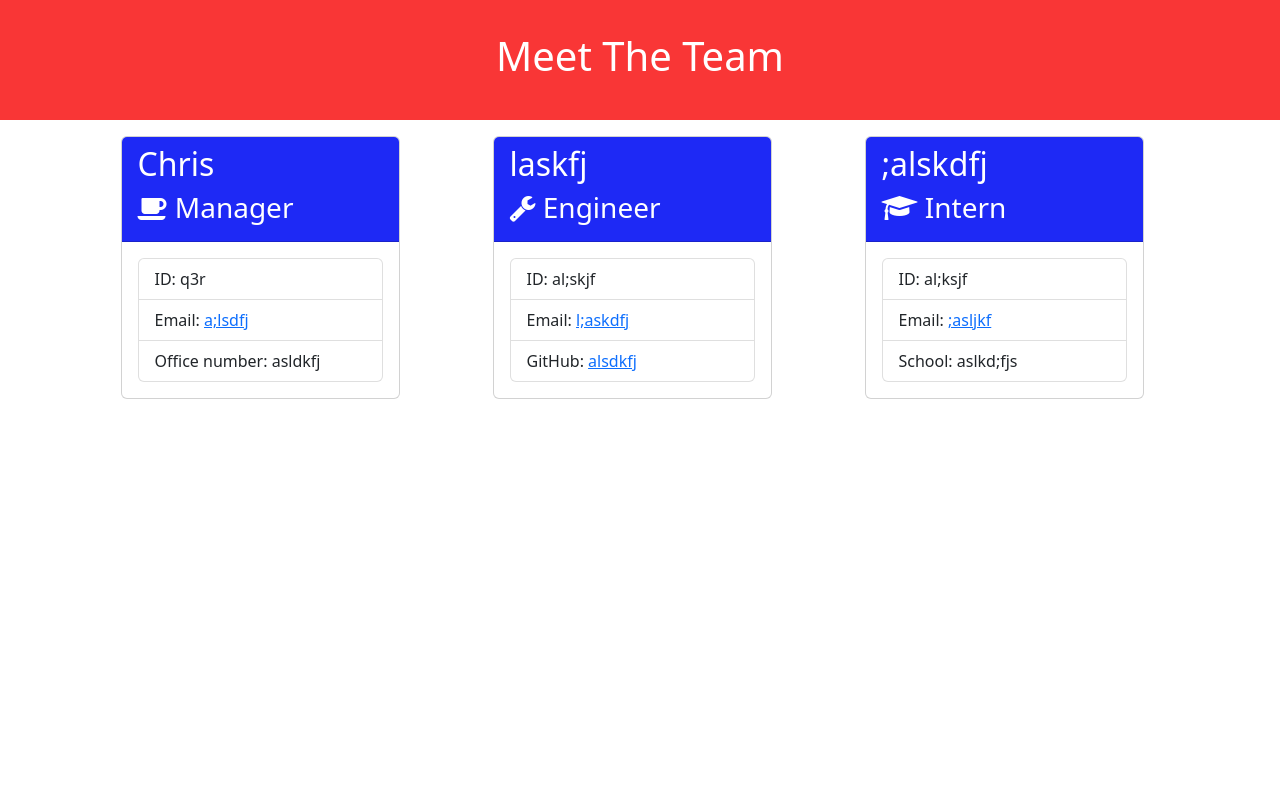
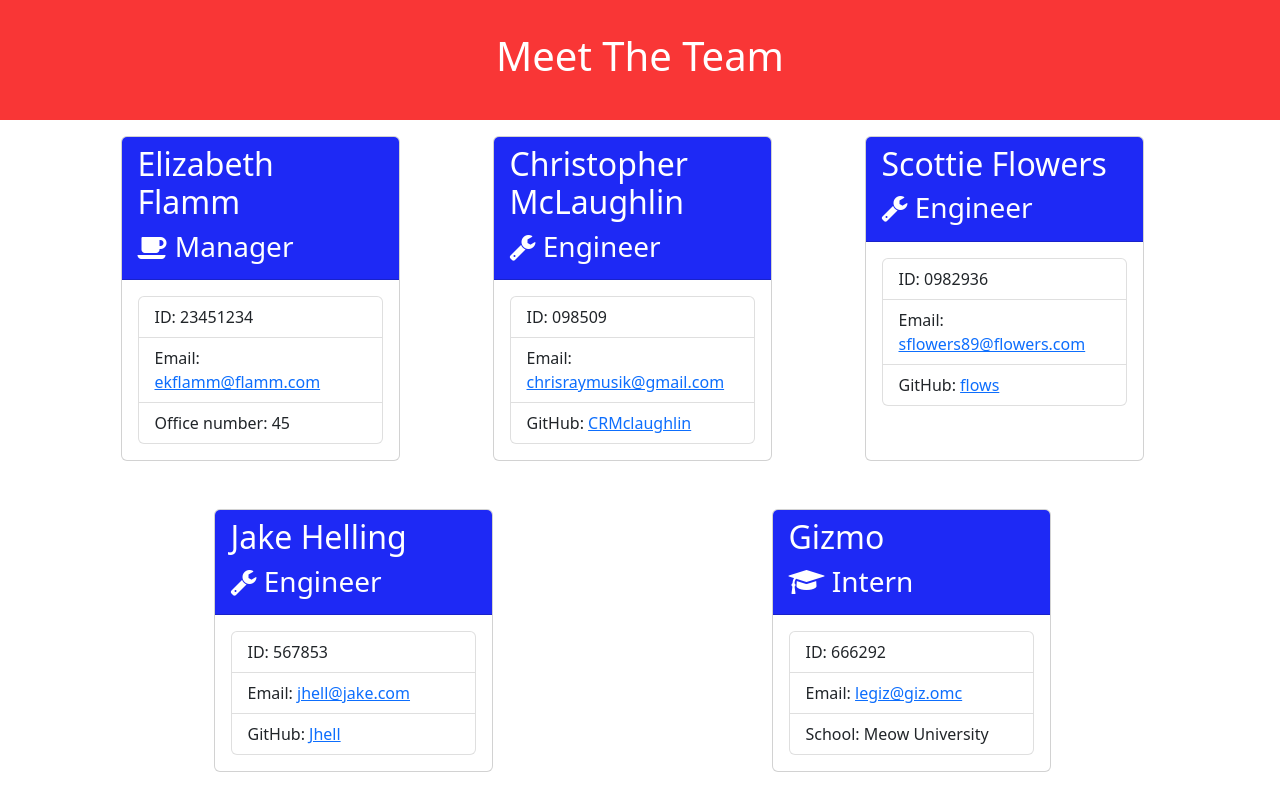
Before and after one commit to CRMclaughlin/team-profile-generator, a website: page dist/teamMembers.html in a window 1280 px wide. Drawn offline with nearby package versions, Linux system fonts and the light colour scheme.

Commit message:
updated readme

```diff
--- a/dist/teamMembers.html
+++ b/dist/teamMembers.html
@@ -26,35 +26,75 @@
 
         <div class="card col-3 me-3 mb-5 employee-card">
         <div class="card-header employee-header">
-            <h2 class="card-title">Chris</h2>
+            <h2 class="card-title">Elizabeth Flamm</h2>
             <h3 class="card-title"><i class="fa-solid fa fa-coffee"></i> Manager</h3>
         </div>
         <div class="card-body">
             <ul class="list-group">
-                <li class="list-group-item">ID: q3r</li>
+                <li class="list-group-item">ID: 23451234</li>
                 <li class="list-group-item">
-                    Email: <a href="mailto:a;lsdfj">a;lsdfj</a>
+                    Email: <a href="mailto:ekflamm@flamm.com">ekflamm@flamm.com</a>
                 </li>
-                <li class="list-group-item">Office number: asldkfj</li>
+                <li class="list-group-item">Office number: 45</li>
             </ul>
         </div>
     </div>
 
         <div class="card col-3 me-3 mb-5 employee-card">
         <div class="card-header employee-header">
-            <h2 class="card-title">laskfj</h2>
+            <h2 class="card-title">Christopher McLaughlin</h2>
             <h3 class="card-title"><i class="fa fa-wrench"></i> Engineer</h3>
         </div>
         <div class="card-body">
             <ul class="list-group">
-                <li class="list-group-item">ID: al;skjf</li>
+                <li class="list-group-item">ID: 098509</li>
                 <li class="list-group-item">
-                    Email: <a href="mailto:l;askdfj">l;askdfj</a>
+                    Email: <a href="mailto:chrisraymusik@gmail.com">chrisraymusik@gmail.com</a>
                 </li>
                 <li class="list-group-item">
                     GitHub:
-                    <a href="https://github.com/alsdkfj" target="_blank"
-                        rel="noopener noreferrer">alsdkfj</a>
+                    <a href="https://github.com/CRMclaughlin" target="_blank"
+                        rel="noopener noreferrer">CRMclaughlin</a>
+                </li>
+            </ul>
+        </div>
+    </div>
+
+        <div class="card col-3 me-3 mb-5 employee-card">
+        <div class="card-header employee-header">
+            <h2 class="card-title">Scottie Flowers</h2>
+            <h3 class="card-title"><i class="fa fa-wrench"></i> Engineer</h3>
+        </div>
+        <div class="card-body">
+            <ul class="list-group">
+                <li class="list-group-item">ID: 0982936</li>
+                <li class="list-group-item">
+                    Email: <a href="mailto:sflowers89@flowers.com">sflowers89@flowers.com</a>
+                </li>
+                <li class="list-group-item">
+                    GitHub:
+                    <a href="https://github.com/flows" target="_blank"
+                        rel="noopener noreferrer">flows</a>
+                </li>
+            </ul>
+        </div>
+    </div>
+
+        <div class="card col-3 me-3 mb-5 employee-card">
+        <div class="card-header employee-header">
+            <h2 class="card-title">Jake Helling</h2>
+            <h3 class="card-title"><i class="fa fa-wrench"></i> Engineer</h3>
+        </div>
+        <div class="card-body">
+            <ul class="list-group">
+                <li class="list-group-item">ID: 567853</li>
+                <li class="list-group-item">
+                    Email: <a href="mailto:jhell@jake.com">jhell@jake.com</a>
+                </li>
+                <li class="list-group-item">
+                    GitHub:
+                    <a href="https://github.com/Jhell" target="_blank"
+                        rel="noopener noreferrer">Jhell</a>
                 </li>
             </ul>
         </div>
@@ -62,16 +102,16 @@
 
     <div class="card col-3 me-3 mb-5 employee-card">
         <div class="card-header employee-header">
-            <h2 class="card-title">;alskdfj</h2>
+            <h2 class="card-title">Gizmo</h2>
             <h3 class="card-title"><i class="fa fa-graduation-cap"></i> Intern</h3>
     </div>
         <div class="card-body">
             <ul class="list-group">
-                <li class="list-group-item">ID: al;ksjf</li>
+                <li class="list-group-item">ID: 666292</li>
                 <li class="list-group-item">
-                    Email: <a href="mailto:;asljkf">;asljkf</a>
+                    Email: <a href="mailto:legiz@giz.omc">legiz@giz.omc</a>
                 </li>
-                <li class="list-group-item">School: aslkd;fjs</li>
+                <li class="list-group-item">School: Meow University</li>
             </ul>
         </div>
     </div>
```
Also changed, not shown: README.md.
